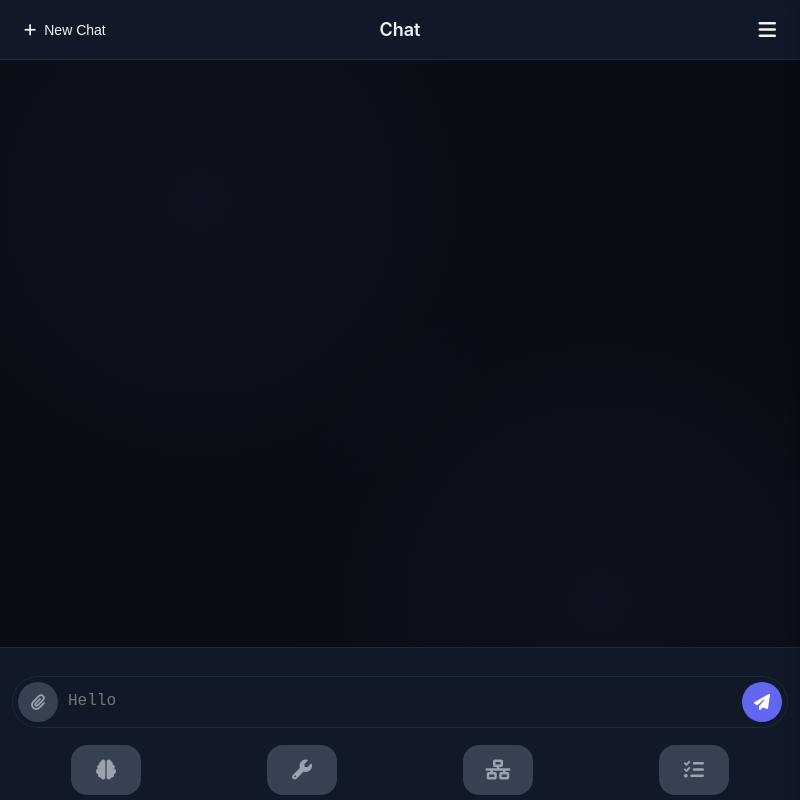
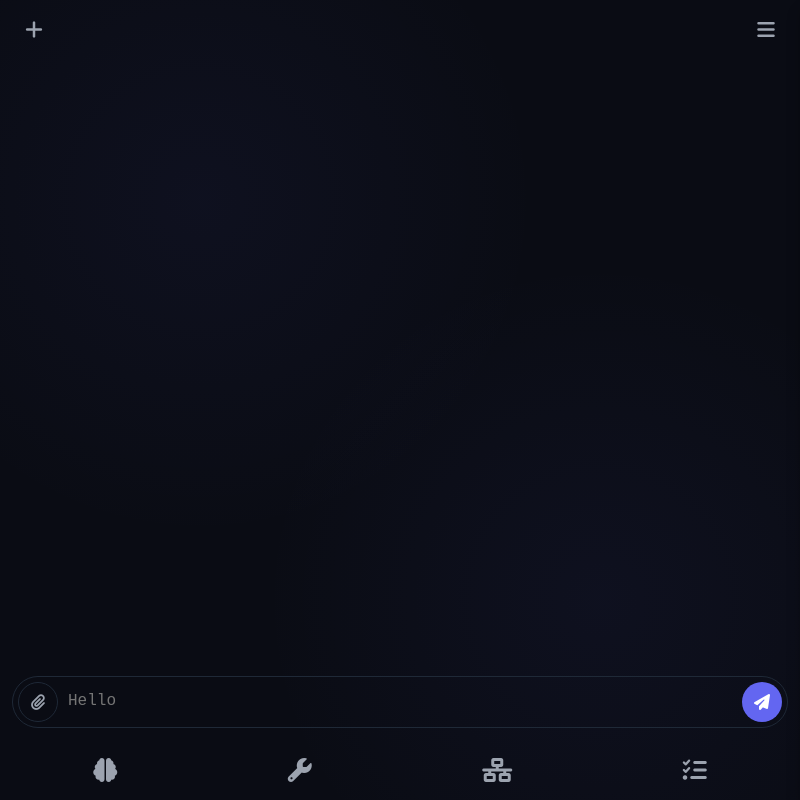
Before and after one commit to sakshighorpade01/AI-OS-Mobile-App, an Electron app: page index.html in a window 800 px wide. Drawn offline with nearby package versions, Linux system fonts and the light colour scheme.

Commit message:
UI updated

```diff
--- a/android-build/www/css/mobile.css
+++ b/android-build/www/css/mobile.css
@@ -1,3 +1,5 @@
+/* css/mobile.css (Corrected for Full-Width Alignment and UI Consistency) */
+
 /* --- Base Layout --- */
 body, html {
     overflow: hidden;
@@ -14,54 +16,43 @@ body, html {
     overflow: hidden;
 }
 
-/* --- Top Bar --- */
+/* --- Top Bar (Transparent & Simplified) --- */
 .top-bar {
-    position: relative;
+    position: absolute;
+    top: 0;
+    left: 0;
     height: 60px;
     width: 100%;
-    background-color: var(--elevated-bg);
-    border-bottom: 1px solid var(--border-color);
-    flex-shrink: 0;
+    background-color: transparent;
+    border-bottom: none;
     z-index: 100;
     display: flex;
     align-items: center;
-    justify-content: center;
-}
-
-.top-bar-title {
-    font-size: var(--text-lg);
-    font-weight: var(--font-semibold);
-    color: var(--text-color);
+    justify-content: space-between;
+    padding: 0 0.75rem;
 }
 
 .top-bar-btn {
-    position: absolute;
-    top: 50%;
-    transform: translateY(-50%);
-    z-index: 2;
+    position: static;
+    transform: none;
     background: none;
     border: none;
-    color: var(--text-color);
-    font-size: var(--text-sm);
-    padding: 0.5rem 0.75rem;
+    color: var(--text-secondary);
+    font-size: 1.25rem;
+    padding: 0.5rem;
     cursor: pointer;
-    border-radius: 0.5rem;
-    transition: background-color 0.2s ease;
+    border-radius: 50%;
+    width: 44px;
+    height: 44px;
     display: flex;
     align-items: center;
-    gap: 0.5rem;
+    justify-content: center;
+    transition: background-color 0.2s ease, color 0.2s ease;
 }
 
-#new-chat-btn {
-    left: 0.75rem;
-}
-
-#hamburger-btn {
-    right: 0.75rem;
-}
-
-#hamburger-btn i {
-    font-size: 1.25rem;
+.top-bar-btn:hover {
+    background-color: var(--hover-bg);
+    color: var(--text-color);
 }
 
 /* --- Sidebar --- */
@@ -108,36 +99,37 @@ body, html {
     flex-grow: 1;
     overflow-y: auto;
     position: relative;
+    padding-top: 60px;
 }
 
-#chat-root {
+#chat-root,
+.chat-window {
     height: 100%;
 }
 
-/* --- Chat Messages (CORRECTED) --- */
+/* --- Chat Messages Container (Full-Width) --- */
 .chat-messages {
     display: flex;
     flex-direction: column;
     width: 100%;
-    max-width: 800px;
-    margin: 0 auto;
     padding: 1rem;
-    padding-bottom: 10rem; /* Extra padding at the bottom */
+    padding-bottom: 10rem;
     gap: 1rem;
 }
 
-/* --- Bottom UI --- */
+/* --- Bottom UI Area --- */
 #bottom-ui-container {
     position: fixed;
     bottom: 0;
     left: 0;
     width: 100%;
     z-index: 100;
-    background-color: var(--elevated-bg);
+    background-color: transparent;
+    border-top: none;
     padding-top: 0.5rem;
-    border-top: 1px solid var(--border-color);
 }
 
+/* --- Bottom Navigation --- */
 .bottom-nav {
     display: flex;
     justify-content: space-around;
@@ -151,24 +143,18 @@ body, html {
     display: flex;
     align-items: center;
     justify-content: center;
-    background: var(--button-secondary-bg);
+    background: none;
     border: none;
     color: var(--text-secondary);
-    font-size: 1.25rem;
-    flex-grow: 1;
-    max-width: 70px;
-    height: 50px;
+    font-size: 1.5rem;
     cursor: pointer;
     transition: all 0.2s ease;
-    border-radius: 1rem;
-    margin: 0 4px;
+    padding: 0.5rem;
 }
 
 .bottom-nav-btn.active {
-    background-color: var(--accent-color);
-    color: white;
-    transform: translateY(-2px);
-    box-shadow: 0 2px 8px rgba(0, 0, 0, 0.2);
+    color: var(--accent-color);
+    transform: scale(1.1);
 }
 
 /* --- Floating Input --- */
@@ -189,8 +175,8 @@ body, html {
     min-height: 52px;
     max-height: 200px;
     border-radius: 1.75rem;
+    background-color: transparent;
     border: 1px solid var(--border-color);
-    background-color: var(--input-bg);
     padding: 0.75rem 55px;
     font-size: 1rem;
     color: var(--text-color);
@@ -198,6 +184,7 @@ body, html {
     line-height: 1.5;
 }
 
+/* --- Input Action Buttons --- */
 .input-action-btn.circular-btn {
     position: absolute;
     top: 50%;
@@ -215,7 +202,8 @@ body, html {
 
 #attach-file-btn {
     left: 6px;
-    background-color: var(--button-secondary-bg);
+    background-color: transparent;
+    border: 1px solid var(--border-color);
     color: var(--text-secondary);
 }
 
@@ -236,60 +224,8 @@ body, html {
 }
 
 .file-preview-item {
-    display: flex;
-    align-items: center;
-    gap: 8px;
-    background-color: var(--elevated-bg);
-    padding: 8px 12px;
-    border-radius: 12px;
-    border: 1px solid var(--border-color);
-    font-size: 0.9rem;
-    animation: fadeIn 0.3s ease;
-}
-
-.file-preview-item .file-name {
-    flex-grow: 1;
-    white-space: nowrap;
-    overflow: hidden;
-    text-overflow: ellipsis;
-    color: var(--text-secondary);
-}
-
-.file-preview-item .file-status .success-icon {
-    color: var(--success-500);
-}
-
-.file-preview-item .file-status .error-icon {
-    color: var(--error-500);
-}
-
-.file-preview-item .remove-file-btn {
-    background: none;
-    border: none;
-    color: var(--text-secondary);
-    font-size: 1.5rem;
-    line-height: 1;
-    cursor: pointer;
-    padding: 0 4px;
-}
-
-.file-preview-item .remove-file-btn:hover {
-    color: var(--error-500);
-}
-
-/* --- Animations --- */
-@keyframes fadeIn {
-    from { opacity: 0; transform: translateY(-5px); }
-    to { opacity: 1; transform: translateY(0); }
-}
-
-/* css/mobile.css */
-/* Add these new rules to the END of your existing mobile.css file */
-
-/* --- Updated File Preview Item Layout --- */
-.file-preview-item {
     display: grid;
-    grid-template-columns: 1fr auto auto; /* Name | Actions | Status */
+    grid-template-columns: 1fr auto auto;
     align-items: center;
     gap: 8px;
     background-color: var(--elevated-bg);
@@ -351,8 +287,13 @@ body, html {
     text-align: center;
 }
 
-.file-preview-item .file-status .success-icon { color: var(--success-500); }
-.file-preview-item .file-status .error-icon { color: var(--error-500); }
+.file-preview-item .file-status .success-icon {
+    color: var(--success-500);
+}
+
+.file-preview-item .file-status .error-icon {
+    color: var(--error-500);
+}
 
 /* --- File Preview Modal --- */
 #file-preview-modal {
@@ -415,3 +356,9 @@ body, html {
     width: 100%;
     min-width: 300px;
 }
+
+/* --- Animations --- */
+@keyframes fadeIn {
+    from { opacity: 0; transform: translateY(-5px); }
+    to   { opacity: 1; transform: translateY(0); }
+}
--- a/css/chat.css
+++ b/css/chat.css
@@ -1,29 +1,23 @@
-/* chat.css */
-/* Simplified: layout and global styles moved to mobile.css and design-system.css */
-/* This file contains message-specific styles only */
+/* css/chat.css (Corrected for Full-Width Alignment) */
 
-/* Message container */
+/* --- Message Container --- */
 .message {
-    margin-bottom: 20px;
-    max-width: 85%;
+    display: flex;
+    flex-direction: column;
+    margin-bottom: 1rem;
     line-height: 1.6;
     font-size: 0.95rem;
     animation: messageIn 0.3s cubic-bezier(0.4, 0, 0.2, 1);
+    /* No max-width here – the parent can span full width */
 }
 
-/* Message enter animation */
+/* --- Animation --- */
 @keyframes messageIn {
-    from {
-        opacity: 0;
-        transform: translateY(10px);
-    }
-    to {
-        opacity: 1;
-        transform: translateY(0);
-    }
+    from { opacity: 0; transform: translateY(10px); }
+    to   { opacity: 1; transform: translateY(0); }
 }
 
-/* User message styling */
+/* --- User Message Styling --- */
 .user-message {
     align-self: flex-end;
     background-color: var(--message-user-bg);
@@ -31,9 +25,10 @@
     padding: 12px 16px;
     border-radius: 16px 16px 0 16px;
     box-shadow: 0 2px 8px rgba(0, 0, 0, 0.1);
+    max-width: 85%;
 }
 
-/* Bot message styling */
+/* --- Bot Message Styling --- */
 .bot-message {
     align-self: flex-start;
     background-color: var(--message-bot-bg);
@@ -44,9 +39,10 @@
     word-break: break-word;
     box-shadow: 0 2px 8px rgba(0, 0, 0, 0.05);
     position: relative;
+    max-width: 85%;
 }
 
-/* Code blocks inside messages */
+/* --- Code Blocks --- */
 .bot-message pre,
 .user-message pre {
     background-color: var(--code-bg);
@@ -56,11 +52,10 @@
     overflow-x: auto;
     font-family: 'Courier New', Courier, monospace;
     font-size: 0.9rem;
-    margin-top: 8px;
-    margin-bottom: 8px;
+    margin: 8px 0;
 }
 
-/* Inline code */
+/* --- Inline Code --- */
 .bot-message code,
 .user-message code {
     background-color: var(--inline-code-bg);
@@ -71,7 +66,7 @@
     font-size: 0.92rem;
 }
 
-/* Tables inside messages */
+/* --- Tables --- */
 .bot-message table,
 .user-message table {
     width: 100%;
@@ -97,7 +92,7 @@
     font-weight: bold;
 }
 
-/* List styling */
+/* --- Lists --- */
 .bot-message ul,
 .user-message ul {
     padding-left: 20px;
@@ -110,7 +105,7 @@
     margin: 8px 0;
 }
 
-/* Link styling */
+/* --- Links --- */
 .bot-message a,
 .user-message a {
     color: var(--link-color);
@@ -118,7 +113,7 @@
     word-break: break-word;
 }
 
-/* Image and media */
+/* --- Images --- */
 .bot-message img,
 .user-message img {
     max-width: 100%;
@@ -126,9 +121,10 @@
     margin-top: 10px;
 }
 
-/* Responsive tweak if needed (just in case) */
+/* --- Responsive Adjustment --- */
 @media (max-width: 600px) {
-    .message {
-        max-width: 100%;
+    .user-message,
+    .bot-message {
+        max-width: 90%;
     }
 }
--- a/css/mobile.css
+++ b/css/mobile.css
@@ -1,3 +1,5 @@
+/* css/mobile.css (Corrected for Full-Width Alignment and UI Consistency) */
+
 /* --- Base Layout --- */
 body, html {
     overflow: hidden;
@@ -14,54 +16,43 @@ body, html {
     overflow: hidden;
 }
 
-/* --- Top Bar --- */
+/* --- Top Bar (Transparent & Simplified) --- */
 .top-bar {
-    position: relative;
+    position: absolute;
+    top: 0;
+    left: 0;
     height: 60px;
     width: 100%;
-    background-color: var(--elevated-bg);
-    border-bottom: 1px solid var(--border-color);
-    flex-shrink: 0;
+    background-color: transparent;
+    border-bottom: none;
     z-index: 100;
     display: flex;
     align-items: center;
-    justify-content: center;
-}
-
-.top-bar-title {
-    font-size: var(--text-lg);
-    font-weight: var(--font-semibold);
-    color: var(--text-color);
+    justify-content: space-between;
+    padding: 0 0.75rem;
 }
 
 .top-bar-btn {
-    position: absolute;
-    top: 50%;
-    transform: translateY(-50%);
-    z-index: 2;
+    position: static;
+    transform: none;
     background: none;
     border: none;
-    color: var(--text-color);
-    font-size: var(--text-sm);
-    padding: 0.5rem 0.75rem;
+    color: var(--text-secondary);
+    font-size: 1.25rem;
+    padding: 0.5rem;
     cursor: pointer;
-    border-radius: 0.5rem;
-    transition: background-color 0.2s ease;
+    border-radius: 50%;
+    width: 44px;
+    height: 44px;
     display: flex;
     align-items: center;
-    gap: 0.5rem;
+    justify-content: center;
+    transition: background-color 0.2s ease, color 0.2s ease;
 }
 
-#new-chat-btn {
-    left: 0.75rem;
-}
-
-#hamburger-btn {
-    right: 0.75rem;
-}
-
-#hamburger-btn i {
-    font-size: 1.25rem;
+.top-bar-btn:hover {
+    background-color: var(--hover-bg);
+    color: var(--text-color);
 }
 
 /* --- Sidebar --- */
@@ -108,36 +99,37 @@ body, html {
     flex-grow: 1;
     overflow-y: auto;
     position: relative;
+    padding-top: 60px;
 }
 
-#chat-root {
+#chat-root,
+.chat-window {
     height: 100%;
 }
 
-/* --- Chat Messages (CORRECTED) --- */
+/* --- Chat Messages Container (Full-Width) --- */
 .chat-messages {
     display: flex;
     flex-direction: column;
     width: 100%;
-    max-width: 800px;
-    margin: 0 auto;
     padding: 1rem;
-    padding-bottom: 10rem; /* Extra padding at the bottom */
+    padding-bottom: 10rem;
     gap: 1rem;
 }
 
-/* --- Bottom UI --- */
+/* --- Bottom UI Area --- */
 #bottom-ui-container {
     position: fixed;
     bottom: 0;
     left: 0;
     width: 100%;
     z-index: 100;
-    background-color: var(--elevated-bg);
+    background-color: transparent;
+    border-top: none;
     padding-top: 0.5rem;
-    border-top: 1px solid var(--border-color);
 }
 
+/* --- Bottom Navigation --- */
 .bottom-nav {
     display: flex;
     justify-content: space-around;
@@ -151,24 +143,18 @@ body, html {
     display: flex;
     align-items: center;
     justify-content: center;
-    background: var(--button-secondary-bg);
+    background: none;
     border: none;
     color: var(--text-secondary);
-    font-size: 1.25rem;
-    flex-grow: 1;
-    max-width: 70px;
-    height: 50px;
+    font-size: 1.5rem;
     cursor: pointer;
     transition: all 0.2s ease;
-    border-radius: 1rem;
-    margin: 0 4px;
+    padding: 0.5rem;
 }
 
 .bottom-nav-btn.active {
-    background-color: var(--accent-color);
-    color: white;
-    transform: translateY(-2px);
-    box-shadow: 0 2px 8px rgba(0, 0, 0, 0.2);
+    color: var(--accent-color);
+    transform: scale(1.1);
 }
 
 /* --- Floating Input --- */
@@ -189,8 +175,8 @@ body, html {
     min-height: 52px;
     max-height: 200px;
     border-radius: 1.75rem;
+    background-color: transparent;
     border: 1px solid var(--border-color);
-    background-color: var(--input-bg);
     padding: 0.75rem 55px;
     font-size: 1rem;
     color: var(--text-color);
@@ -198,6 +184,7 @@ body, html {
     line-height: 1.5;
 }
 
+/* --- Input Action Buttons --- */
 .input-action-btn.circular-btn {
     position: absolute;
     top: 50%;
@@ -215,7 +202,8 @@ body, html {
 
 #attach-file-btn {
     left: 6px;
-    background-color: var(--button-secondary-bg);
+    background-color: transparent;
+    border: 1px solid var(--border-color);
     color: var(--text-secondary);
 }
 
@@ -236,60 +224,8 @@ body, html {
 }
 
 .file-preview-item {
-    display: flex;
-    align-items: center;
-    gap: 8px;
-    background-color: var(--elevated-bg);
-    padding: 8px 12px;
-    border-radius: 12px;
-    border: 1px solid var(--border-color);
-    font-size: 0.9rem;
-    animation: fadeIn 0.3s ease;
-}
-
-.file-preview-item .file-name {
-    flex-grow: 1;
-    white-space: nowrap;
-    overflow: hidden;
-    text-overflow: ellipsis;
-    color: var(--text-secondary);
-}
-
-.file-preview-item .file-status .success-icon {
-    color: var(--success-500);
-}
-
-.file-preview-item .file-status .error-icon {
-    color: var(--error-500);
-}
-
-.file-preview-item .remove-file-btn {
-    background: none;
-    border: none;
-    color: var(--text-secondary);
-    font-size: 1.5rem;
-    line-height: 1;
-    cursor: pointer;
-    padding: 0 4px;
-}
-
-.file-preview-item .remove-file-btn:hover {
-    color: var(--error-500);
-}
-
-/* --- Animations --- */
-@keyframes fadeIn {
-    from { opacity: 0; transform: translateY(-5px); }
-    to { opacity: 1; transform: translateY(0); }
-}
-
-/* css/mobile.css */
-/* Add these new rules to the END of your existing mobile.css file */
-
-/* --- Updated File Preview Item Layout --- */
-.file-preview-item {
     display: grid;
-    grid-template-columns: 1fr auto auto; /* Name | Actions | Status */
+    grid-template-columns: 1fr auto auto;
     align-items: center;
     gap: 8px;
     background-color: var(--elevated-bg);
@@ -351,8 +287,13 @@ body, html {
     text-align: center;
 }
 
-.file-preview-item .file-status .success-icon { color: var(--success-500); }
-.file-preview-item .file-status .error-icon { color: var(--error-500); }
+.file-preview-item .file-status .success-icon {
+    color: var(--success-500);
+}
+
+.file-preview-item .file-status .error-icon {
+    color: var(--error-500);
+}
 
 /* --- File Preview Modal --- */
 #file-preview-modal {
@@ -415,3 +356,9 @@ body, html {
     width: 100%;
     min-width: 300px;
 }
+
+/* --- Animations --- */
+@keyframes fadeIn {
+    from { opacity: 0; transform: translateY(-5px); }
+    to   { opacity: 1; transform: translateY(0); }
+}
--- a/css/style.css
+++ b/css/style.css
@@ -1,13 +1,11 @@
-/* css/style.css (Corrected and Final Version) */
+/* css/style.css (Updated for Notifications and Layout) */
 
 /* Import the foundational styles for the application */
 @import url('design-system.css');
 @import url('mobile.css');
 @import url('modals.css');
 
-/* --- Main Application Body Styles (FIXED) --- */
-/* The body should be a simple block container, not a grid. This allows the */
-/* .app-container to correctly fill the screen as defined in mobile.css. */
+/* --- Main Application Body Styles --- */
 body {
     background: var(--bg-color);
     background-image:
@@ -16,9 +14,7 @@ body {
     background-attachment: fixed;
 }
 
-/* --- Globally Used Styles (Notifications, etc.) --- */
-
-/* Connection Status */
+/* --- Connection Status --- */
 .connection-error {
     position: fixed;
     top: 1rem;
@@ -33,11 +29,11 @@ body {
     animation: fadeIn 0.3s ease;
 }
 
-/* Animated Notifications Container */
+/* --- Animated Notifications Container (Updated Position & Animation) --- */
 .notification-container {
     position: fixed;
-    bottom: 1.5rem;
-    right: 1.5rem;
+    top: 70px; /* Below transparent header */
+    right: 1rem;
     display: flex;
     flex-direction: column;
     gap: 0.5rem;
@@ -48,28 +44,38 @@ body {
 .notification {
     background-color: var(--elevated-bg);
     border-left: 4px solid var(--accent-color);
-    padding: 1rem;
+    padding: 0.75rem 1rem;
     border-radius: 0.5rem;
     box-shadow: var(--shadow-lg);
     pointer-events: all;
-    animation: slideInUp 0.3s cubic-bezier(0.16, 1, 0.3, 1);
+    font-size: var(--text-sm);
     max-width: 24rem;
     display: flex;
     align-items: flex-start;
     gap: 0.75rem;
+
+    /* New slide-in-from-right animation */
     opacity: 0;
-    transform: translateY(20px);
-    transition: all 0.3s ease-in-out;
+    transform: translateX(100%);
+    transition: all 0.4s cubic-bezier(0.215, 0.610, 0.355, 1);
 }
 
 .notification.show {
     opacity: 1;
-    transform: translateY(0);
+    transform: translateX(0);
 }
 
+/* Notification types */
 .notification.error { border-left-color: var(--error-500); }
 .notification.success { border-left-color: var(--success-500); }
 .notification.warning { border-left-color: var(--warning-500); }
+.notification.info { border-left-color: var(--accent-color); } /* For info messages */
 
-/* Basic Utility Classes */
+/* --- Utility Classes --- */
 .hidden { display: none !important; }
+
+/* --- Keyframes --- */
+@keyframes fadeIn {
+    from { opacity: 0; }
+    to { opacity: 1; }
+}
--- a/index.html
+++ b/index.html
@@ -38,10 +38,9 @@
       <div id="aios-root"></div>
     </div>
 
-    <!-- Top Bar -->
+    <!-- Top Bar (Simplified) -->
     <div class="top-bar">
-      <button id="new-chat-btn" class="top-bar-btn"><i class="fas fa-plus"></i> New Chat</button>
-      <h1 class="top-bar-title">Chat</h1>
+      <button id="new-chat-btn" class="top-bar-btn"><i class="fas fa-plus"></i></button>
       <button id="hamburger-btn" class="top-bar-btn"><i class="fas fa-bars"></i></button>
     </div>
 
@@ -53,37 +52,25 @@
     <!-- Bottom UI Area -->
     <div id="bottom-ui-container">
 
-      <!-- === TOOLS MENU (with checkbox icons) === -->
+      <!-- Tools Menu (Unchanged) -->
       <div id="tools-menu" class="hidden">
         <button class="tool-option active" data-agent="aios">
-          <span class="checkbox-icon">
-            <i class="fas fa-check-square icon-checked"></i>
-            <i class="far fa-square icon-unchecked"></i>
-          </span>
-          <i class="fas fa-atom icon-main"></i>
-          <span>AI-OS</span>
+          <span class="checkbox-icon"><i class="fas fa-check-square icon-checked"></i><i class="far fa-square icon-unchecked"></i></span>
+          <i class="fas fa-atom icon-main"></i><span>AI-OS</span>
         </button>
         <button class="tool-option" data-agent="deepsearch">
-          <span class="checkbox-icon">
-            <i class="fas fa-check-square icon-checked"></i>
-            <i class="far fa-square icon-unchecked"></i>
-          </span>
-          <i class="fas fa-search-plus icon-main"></i>
-          <span>DeepSearch</span>
+          <span class="checkbox-icon"><i class="fas fa-check-square icon-checked"></i><i class="far fa-square icon-unchecked"></i></span>
+          <i class="fas fa-search-plus icon-main"></i><span>DeepSearch</span>
         </button>
       </div>
 
-      <!-- Floating Input Field -->
+      <!-- Floating Input Field (Unchanged) -->
       <div class="floating-input-wrapper">
         <div id="file-previews-container"></div>
         <div class="floating-input-container">
-          <button id="attach-file-btn" class="input-action-btn circular-btn">
-            <i class="fas fa-paperclip"></i>
-          </button>
+          <button id="attach-file-btn" class="input-action-btn circular-btn"><i class="fas fa-paperclip"></i></button>
           <textarea id="floating-input" class="floating-input" placeholder="Hello" rows="1"></textarea>
-          <button id="send-message" class="input-action-btn circular-btn">
-            <i class="fas fa-paper-plane"></i>
-          </button>
+          <button id="send-message" class="input-action-btn circular-btn"><i class="fas fa-paper-plane"></i></button>
         </div>
         <input type="file" id="file-input" style="display: none;" multiple />
       </div>
@@ -102,8 +89,6 @@
   <div id="to-do-list-root"></div>
   <div id="context-root"></div>
   <div class="notification-container"></div>
-
-  <!-- === NEW: Add the File Preview Modal === -->
   <div id="file-preview-modal" class="modal-overlay hidden">
     <div class="preview-modal-content">
       <button class="close-preview-btn">×</button>
@@ -111,7 +96,7 @@
     </div>
   </div>
 
-  <!-- Application Logic -->
+  <!-- Application Logic (Unchanged) -->
   <script type="module">
     import { AIOS } from './js/aios.js';
     import { chatModule } from './js/chat.js';
```
Also changed, not shown: android-build/www/css/chat.css (+24 -28 lines), android-build/www/css/style.css (+22 -16 lines), android-build/www/index.html (+11 -26 lines).
